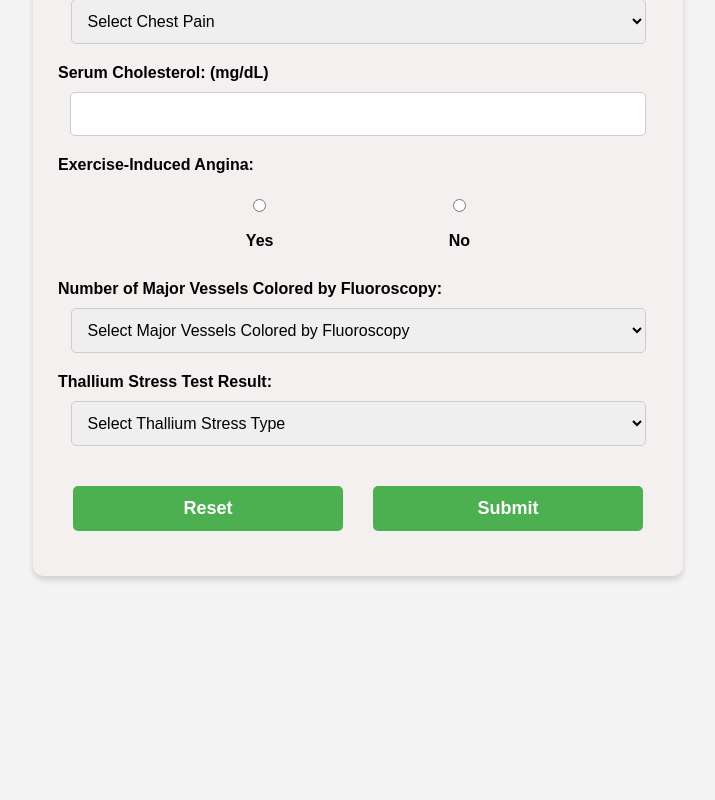
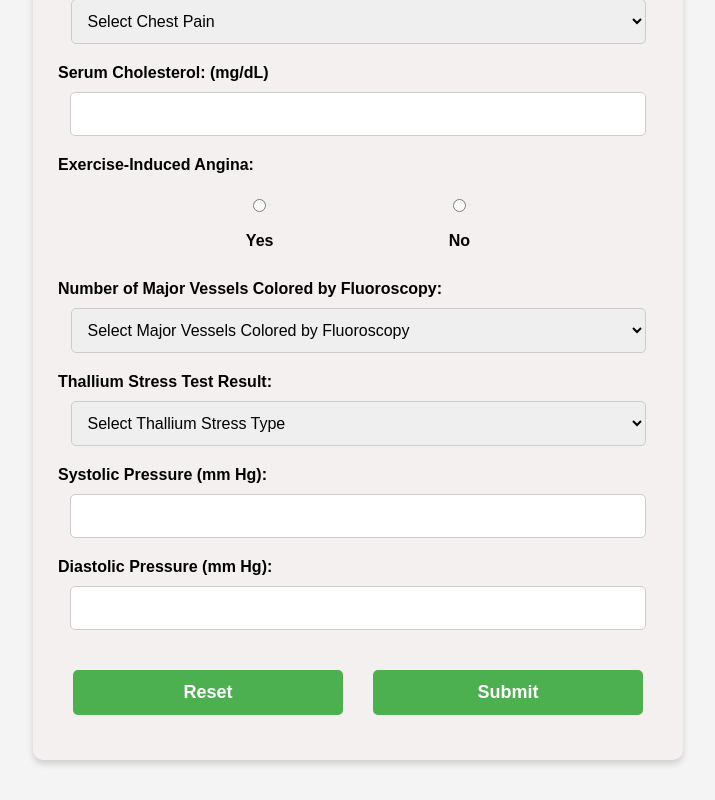
Before and after one commit to AMAN-JEE/CVD, a React (Vite) app in the folder FrontEnd/patient-dashboard/: page / in a window 1280 px wide. Shown: the part 439-1239 px from the top of the page, without its empty margins (282-997 px from the left). Before the commit the page ends 1055 px from the top, so only its background shows below. Built offline with nearby package versions, Linux system fonts and the light colour scheme.

Commit message:
Integrated blood presure input

```diff
--- a/FrontEnd/patient-dashboard/src/components/Stage1.jsx
+++ b/FrontEnd/patient-dashboard/src/components/Stage1.jsx
@@ -12,6 +12,8 @@ const Stage1 = () => {
     exerciseAngina: "",
     majorVessels: "",
     thalliumTest: "",
+    systolicPressure: "",
+    diastolicPressure: "",
   });
   const [isSubmitting, setIsSubmitting] = useState(false);
   const [error, setError] = useState(null);
@@ -33,6 +35,8 @@ const Stage1 = () => {
       exerciseAngina: "",
       majorVessels: "",
       thalliumTest: "",
+      systolicPressure: "",
+      diastolicPressure: "",
     });
   };
 
@@ -181,6 +185,40 @@ const Stage1 = () => {
           </option>
         </select>
 
+
+        <label>Systolic Pressure (mm Hg):</label>
+        <input
+          type="number"
+          name="systolicPressure"
+          value={patientData.systolicPressure}
+          onChange={handleInputChange}
+          min="50"
+          max="250"
+          required
+        />
+        {patientData.systolicPressure &&
+          (patientData.systolicPressure < 50 ||
+            patientData.systolicPressure > 250) && (
+            <p className="error">Enter a value between 50 and 250 mm Hg.</p>
+          )}
+
+        <label>Diastolic Pressure (mm Hg):</label>
+        <input
+          type="number"
+          name="diastolicPressure"
+          value={patientData.diastolicPressure}
+          onChange={handleInputChange}
+          min="30"
+          max="150"
+          required
+        />
+        {patientData.diastolicPressure &&
+          (patientData.diastolicPressure < 30 ||
+            patientData.diastolicPressure > 150) && (
+            <p className="error">Enter a value between 30 and 150 mm Hg.</p>
+          )}
+
+
         <div className="sub-btn">
           <button onClick={resetFunction}>
             Reset
```
